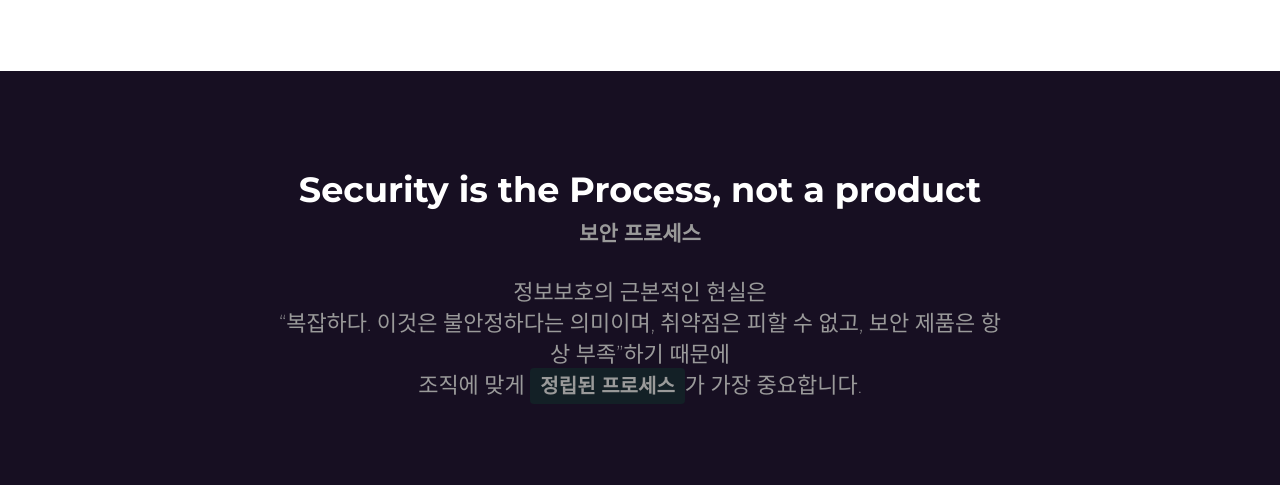
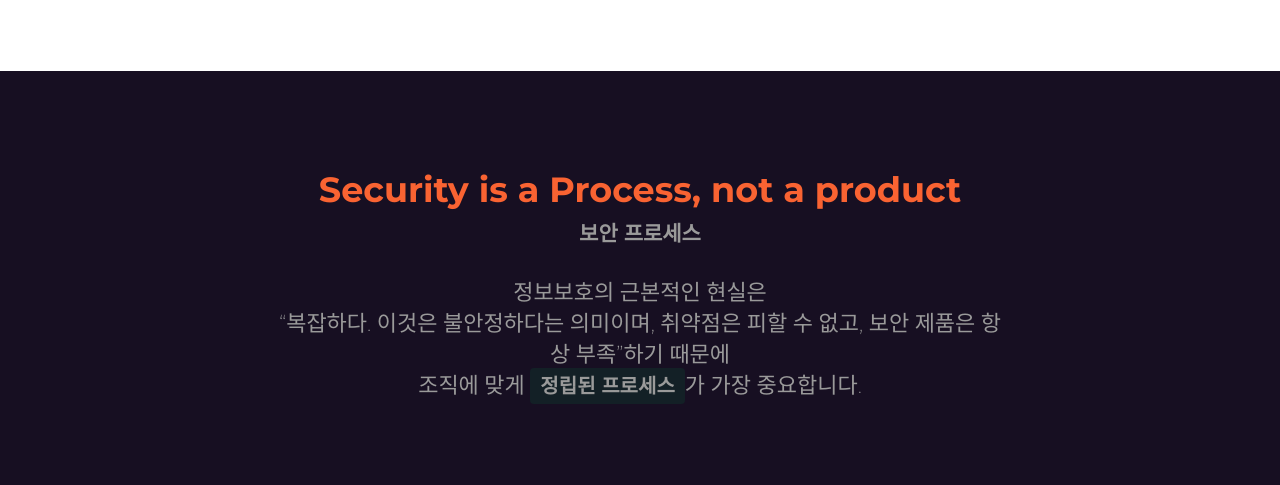
Before and after one commit to web24365/Django-page, a Django app: page / in a window 1280 px wide. Shown: the part 676-1161 px from the top of the page. Run offline with Django 3.2, Linux system fonts and the light colour scheme; some libraries are stand-ins or nearby versions.

Commit message:
templates.

```diff
--- a/blog/templates/blog/post_list.html
+++ b/blog/templates/blog/post_list.html
@@ -9,7 +9,7 @@
                     <div class="row">
                         <div class="col-md-5 text-left">
                                 <div class="content-center brand">
-                                    <h1 class="title">새로운 소식들</h1>
+                                    <h1 class="title">새로운 소식</h1>
                                     <h3 class="description" data-rellax-speed="-4">Blog</h3>
                                 </div>
                         </div>
--- a/templates/index.html
+++ b/templates/index.html
@@ -60,9 +60,8 @@
     <div class="container">
         <div class="row">
             <div class="col-md-8 ml-auto mr-auto">
-                <h2 class="text-center title" style="color:rgba(255, 255, 255, 255)">Security is the Process, not a product
+                <h2 class="text-center title" style="color:rgba(255, 255, 255, 255)"><a href="https://www.schneier.com/essays/archives/2000/04/the_process_of_secur.html">Security is a Process, not a product</a>
                     <br><small class="category">보안 프로세스</small></h2>
-
                 <h5 class="text-center description">정보보호의 근본적인 현실은<br><q>복잡하다. 이것은 불안정하다는 의미이며, 취약점은 피할 수 없고, 보안 제품은 항상 부족</q>하기 때문에<br>
                     조직에 맞게 <b class="pro">정립된 프로세스</b>가 가장 중요합니다.
                 </h5>
```
